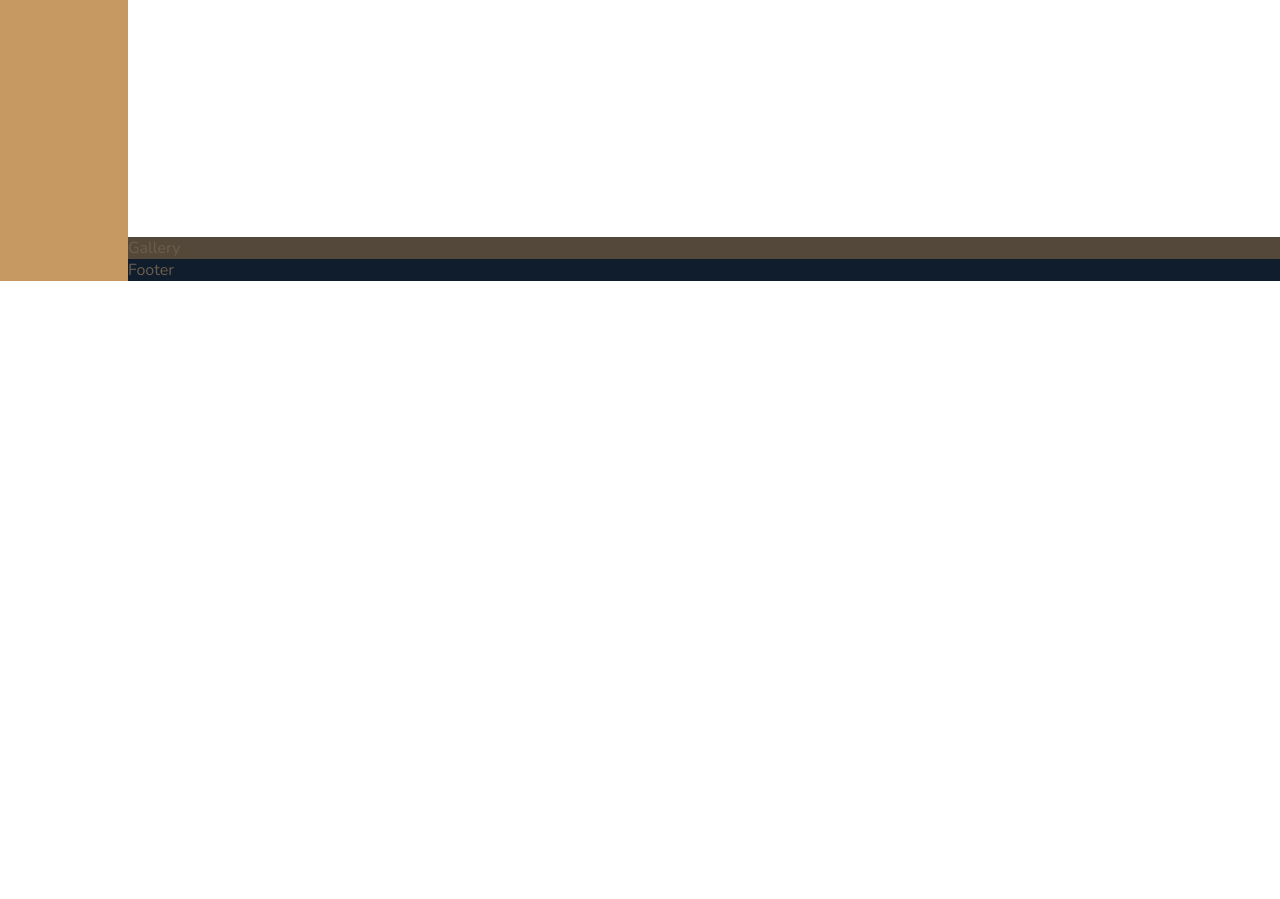
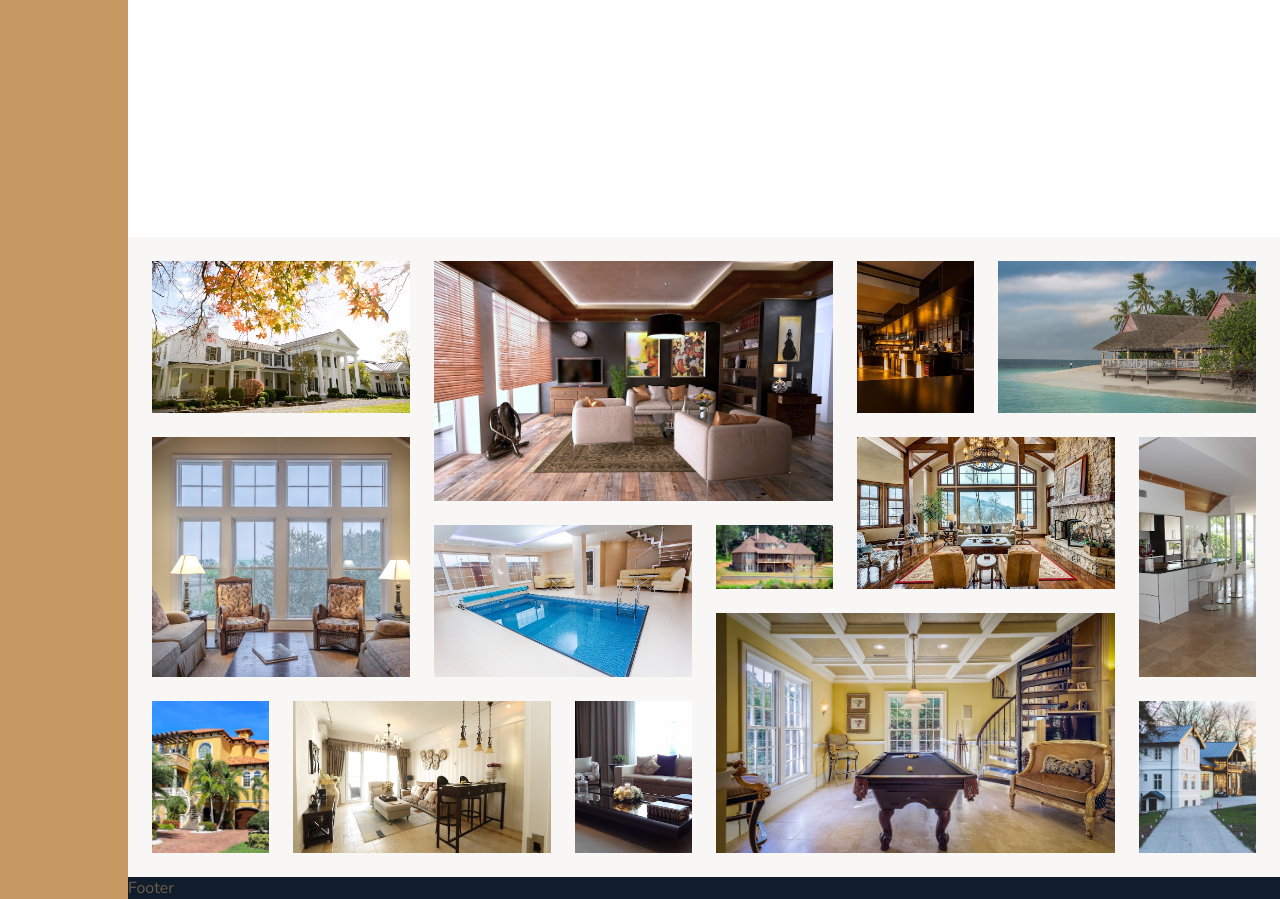
Before and after one commit to anastasia-in-code/real-estate, a website: page index.html in a window 1280 px wide. Shown: the part 4804-5703 px from the top of the page. Before the commit the page ends 5085 px from the top, so only its background shows below. Drawn offline with nearby package versions, Linux system fonts and the light colour scheme.

Commit message:
gallery markup&styling

```diff
--- a/index.html
+++ b/index.html
@@ -303,7 +303,50 @@
         <button class="btn home__btn">Contact realtor</button>
       </div>
     </section>
-    <section class="gallery">Gallery</section>
+    <section class="gallery">
+      <figure class="gallery__item gallery__item--1">
+        <img src="img/gal-1.jpeg" alt="gallery image 1" class="gallery__img" />
+      </figure>
+      <figure class="gallery__item gallery__item--2">
+        <img src="img/gal-2.jpeg" alt="gallery image 2" class="gallery__img" />
+      </figure>
+      <figure class="gallery__item gallery__item--3">
+        <img src="img/gal-3.jpeg" alt="gallery image 3" class="gallery__img" />
+      </figure>
+      <figure class="gallery__item gallery__item--4">
+        <img src="img/gal-4.jpeg" alt="gallery image 4" class="gallery__img" />
+      </figure>
+      <figure class="gallery__item gallery__item--5">
+        <img src="img/gal-5.jpeg" alt="gallery image 5" class="gallery__img" />
+      </figure>
+      <figure class="gallery__item gallery__item--6">
+        <img src="img/gal-6.jpeg" alt="gallery image 6" class="gallery__img" />
+      </figure>
+      <figure class="gallery__item gallery__item--7">
+        <img src="img/gal-7.jpeg" alt="gallery image 7" class="gallery__img" />
+      </figure>
+      <figure class="gallery__item gallery__item--8">
+        <img src="img/gal-8.jpeg" alt="gallery image 8" class="gallery__img" />
+      </figure>
+      <figure class="gallery__item gallery__item--9">
+        <img src="img/gal-9.jpeg" alt="gallery image 9" class="gallery__img" />
+      </figure>
+      <figure class="gallery__item gallery__item--10">
+        <img src="img/gal-10.jpeg" alt="gallery image 10" class="gallery__img" />
+      </figure>
+      <figure class="gallery__item gallery__item--11">
+        <img src="img/gal-11.jpeg" alt="gallery image 11" class="gallery__img" />
+      </figure>
+      <figure class="gallery__item gallery__item--12">
+        <img src="img/gal-12.jpeg" alt="gallery image 12" class="gallery__img" />
+      </figure>
+      <figure class="gallery__item gallery__item--13">
+        <img src="img/gal-13.jpeg" alt="gallery image 13" class="gallery__img" />
+      </figure>
+      <figure class="gallery__item gallery__item--14">
+        <img src="img/gal-14.jpeg" alt="gallery image 14" class="gallery__img" />
+      </figure>
+    </section>
     <footer class="footer">Footer</footer>
   </body>
 </html>
--- a/sass/_gallery.scss
+++ b/sass/_gallery.scss
@@ -1,4 +1,89 @@
 .gallery {
-    background-color: $color-grey-dark-1;
-    grid-column: full-start / full-end;
+  background-color: $color-grey-light-1;
+  grid-column: full-start / full-end;
+
+  display: grid;
+  grid-template-columns: repeat(8, 1fr);
+  grid-template-rows: repeat(7, 5vw);
+  grid-gap: 1.5rem;
+  padding: 1.5rem;
+
+  &__item {
+    &--1 {
+      grid-row: 1 / span 2;
+      grid-column: 1 / span 2;
+    }
+
+    &--2 {
+      grid-row: 1 / span 3;
+      grid-column: 3 / span 3;
+    }
+
+    &--3 {
+      grid-row: 1 / span 2;
+      grid-column: 6;
+    }
+
+    &--4 {
+        grid-row: 1/span 2;
+        grid-column: 7 / span 2;
+    }
+
+    &--5 {
+        grid-row: 3/span 3;
+        grid-column: 1 / span 2;
+    }
+
+    &--6 {
+        grid-row: 4/span 2;
+        grid-column: 3 / span 2;
+    }
+
+    &--7 {
+        grid-row: 4;
+        grid-column: 5;
+    }
+
+    &--8 {
+        grid-row: 3/span 2;
+        grid-column: 6 / span 2;
+    }
+
+    &--9 {
+        grid-row: 3/span 3;
+        grid-column: 8;
+    }
+
+    &--10 {
+        grid-row: 6/span 2;
+        grid-column: 1;
+    }
+
+    &--11 {
+        grid-row: 6/span 2;
+        grid-column: 2 / span 2;
+    }
+
+    &--12 {
+        grid-row: 6/span 2;
+        grid-column: 4 ;
+    }
+
+    &--13 {
+        grid-row: 5/span 3;
+        grid-column: 5 / span 3;
+    }
+
+    &--14 {
+        grid-row: 6 / span 2;
+        grid-column: 8;
+    }
+  }
+
+  &__img {
+    width: 100%;
+    height: 100%;
+    object-fit: cover;
+    display: block;
+  }
 }
--- a/sass/_homes.scss
+++ b/sass/_homes.scss
@@ -59,8 +59,10 @@
   &__rooms,
   &__area,
   &__price {
+
     font-size: 1.5rem;
     margin-left: 2rem;
+
     display: flex;
     align-items: center;
 
```
Also changed, not shown: css/style.css.
